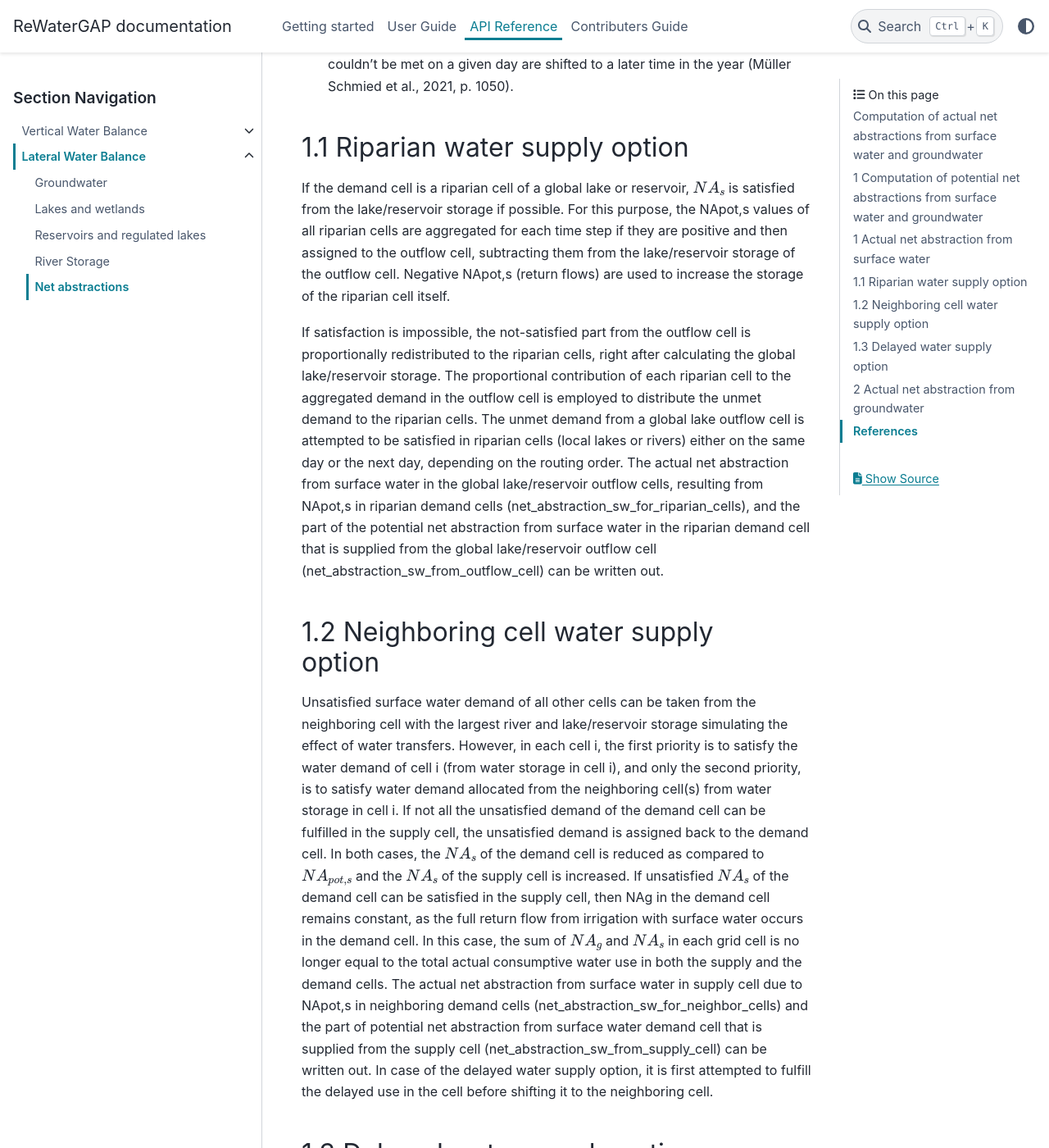
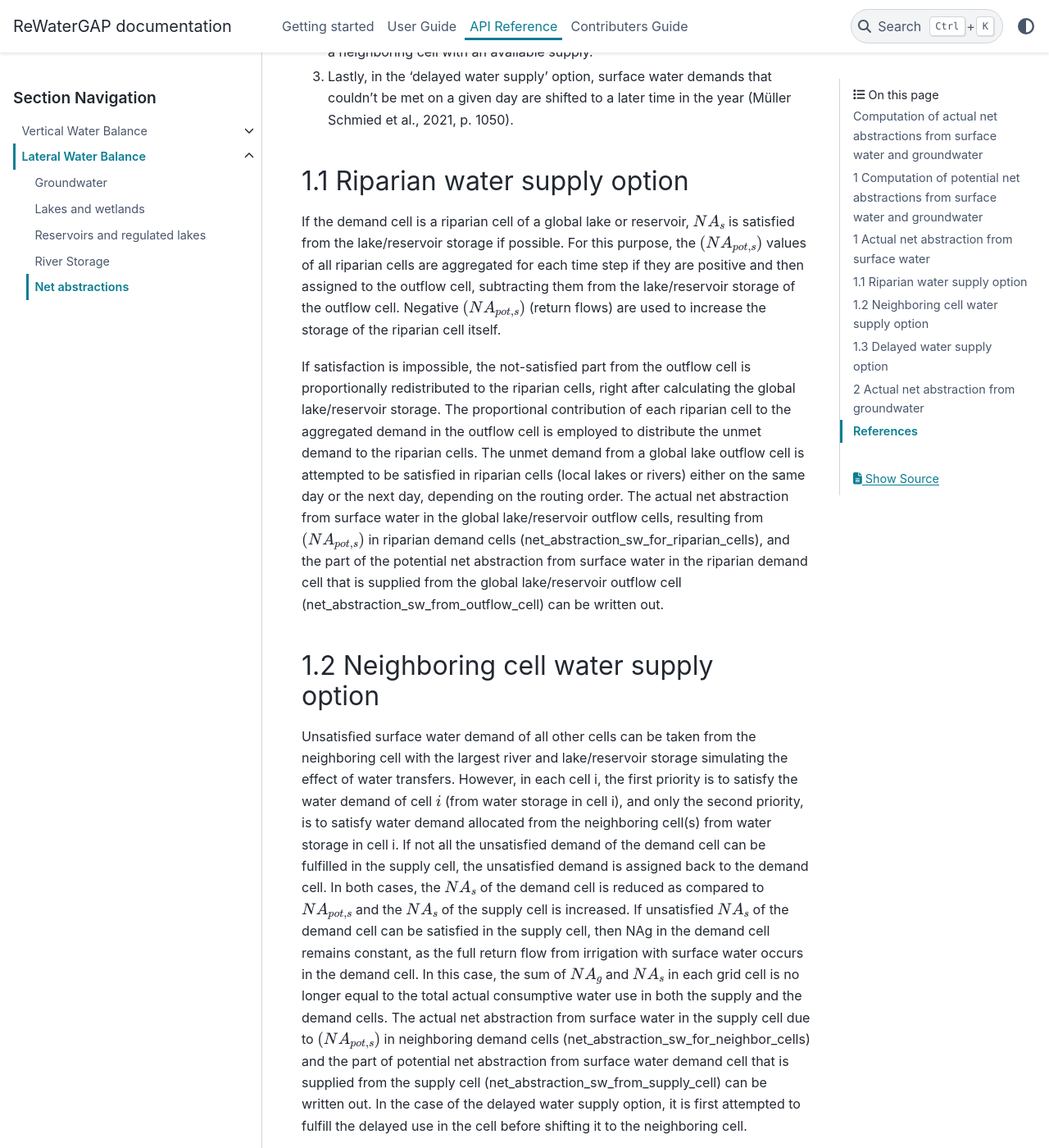
Before and after one commit to HydrologyFrankfurt/ReWaterGAP, a Sphinx documentation site: the page built from docs/api_docs/lateral_water_balance/net_abstractions.rst, in a window 1280 px wide and 1400 px high, scrolled down 2853 px. Shown: the whole window at 82% size. Built offline with Sphinx 7.4.7 and the PyData theme 0.15.4, drawn with Linux system fonts in a browser that asks for light colours; pages that are not in the unit, such as notebooks, are missing from menus; cross-references to code outside the pages are shown as plain code; some of the changed text lies outside the part shown.

Commit message:
Update net_abstractions.rst

```diff
--- a/docs/api_docs/lateral_water_balance/net_abstractions.rst
+++ b/docs/api_docs/lateral_water_balance/net_abstractions.rst
@@ -39,68 +36,72 @@
 - *dom*: domestic,
 - *man*: manufacturing.
 
+The term that is subtracted at the right-hand side of Eq. (1), the return flow from irrigation with surface water or groundwater to groundwater, can be regarded as artificial groundwater recharge [1]_.
+
 .. note::
-For computations in WaterGAP, net abstractions are converted from [km3/month] to [km3/day]
+   For computations in WaterGAP, net abstractions are converted from :math:`[{km}^{3}/month]` to :math:`[{km}^{3}/day]`.
 
 
 The subtracted artificial groundwater recharge is the returned flow from irrigation with surface water or groundwater to groundwater (Döll et al., 2012).
 
 
-For water uses where the source of the water and the destination for the return flow are surface water bodies, only the consumptive use needs to be included in the computation of NApot,s. This applies to water use for cooling thermal power plants, livestock, as well as surface water use in the domestic and manufacturing sectors.
-Thus, NApot,s is computed as:
+For water uses where the source of the water and the destination for the return flow are surface water bodies, only the consumptive use needs to be included in the computation of :math:`{NA}_{pot,s}`. This applies to water use for cooling thermal power plants, livestock, as well as surface water use in the domestic and manufacturing sectors.
+Thus, :math:`{NA}_{pot,s}` is computed as:
 
 .. math::
    {NA}_{pot,s} = [{CU}_{pot,liv} + {CU}_{pot,thermal} + {CU}_{pot,s,dom} + {CU}_{pot,s,man} + {WA}_{pot,s,irri}] – [(1-{f}_{rgi})*({WA}_{pot,g,irri}-{CU}_{pot,g,irri}+{WA}_{pot,s,irri}-{CU}_{pot,s,irri}) + ({WA}_{pot,g,dom} -{CU}_{pot,g,dom} + {WA}_{pot,g,man} - {CU}_{pot,g,man})]
 
 with:
+
 - *liv*: livestock,
 - *thermal*: cooling of thermal power plants.
 
 
 1 Actual net abstraction from surface water
 -------------------------------------------
-The demand for groundwater abstractions is always fulfilled in WaterGAP, assuming an unlimited groundwater volume, which differs from the demand for surface water abstractions. If the potential net abstraction from surface water (:math:{NA}_{pot,s}), is positive, fulfilling the demand might not be possible due to water scarcity in the surface water bodies of the grid cell.
-There are three options for managing this situation by spatially shifting parts of :math:{NA}_{pot,s} to other grid cells.
+The demand for groundwater abstractions is always fulfilled in WaterGAP, assuming an unlimited groundwater volume, which differs from the demand for surface water abstractions. If the potential net abstraction from surface water :math:`({NA}_{pot,s})`, is positive, fulfilling the demand might not be possible due to water scarcity in the surface water bodies of the grid cell.
+There are three options for managing this situation by spatially shifting parts of :math:`{NA}_{pot,s}` to other grid cells.
 
 1. With the 'riparian water supply' option, if the demanding cell is situated along a global lake or reservoir, NApot,s can be fulfilled from the storage of the lake or reservoir, if possible. In WaterGAP this is achieved by computing storages in the output cell.
-2. Alternatively, with the 'neighboring cell water supply' option, any accumulated unsatisfied potential net abstraction from surface water can be satisfied from a neighboring cell with available supply.
+2. Alternatively, with the 'neighboring cell water supply' option, any accumulated unsatisfied potential net abstraction from surface water can be satisfied from a neighboring cell with an available supply.
 3. Lastly, in the 'delayed water supply' option, surface water demands that couldn't be met on a given day are shifted to a later time in the year (Müller Schmied et al., 2021, p. 1050).
 
 
 1.1	Riparian water supply option
 ----------------------------------
-If the demand cell is a riparian cell of a global lake or reservoir, :math:`{NA}_{s}` is satisfied from the lake/reservoir storage if possible. For this purpose, the NApot,s values of all riparian cells are aggregated for each time step if they are positive and then assigned to the outflow cell, subtracting them from the lake/reservoir storage of the outflow cell.
-Negative NApot,s (return flows) are used to increase the storage of the riparian cell itself.
+If the demand cell is a riparian cell of a global lake or reservoir, :math:`{NA}_{s}` is satisfied from the lake/reservoir storage if possible. For this purpose, the :math:`({NA}_{pot,s})` values of all riparian cells are aggregated for each time step if they are positive and then assigned to the outflow cell, subtracting them from the lake/reservoir storage of the outflow cell.
+Negative :math:`({NA}_{pot,s})` (return flows) are used to increase the storage of the riparian cell itself.
 
 If satisfaction is impossible, the not-satisfied part from the outflow cell is proportionally redistributed to the riparian cells, right after calculating the global lake/reservoir storage. The proportional contribution of each riparian cell to the aggregated demand in the outflow cell is employed to distribute the unmet demand to the riparian cells. The unmet demand from a global lake outflow cell is attempted to be satisfied in riparian cells (local lakes or rivers) either on the same day or the next day, depending on the routing order.
-The actual net abstraction from surface water in the global lake/reservoir outflow cells, resulting from NApot,s in riparian demand cells (net_abstraction_sw_for_riparian_cells), and the part of the potential net abstraction from surface water in the riparian demand cell that is supplied from the global lake/reservoir outflow cell (net_abstraction_sw_from_outflow_cell) can be written out.
+The actual net abstraction from surface water in the global lake/reservoir outflow cells, resulting from :math:`({NA}_{pot,s})` in riparian demand cells (net_abstraction_sw_for_riparian_cells), and the part of the potential net abstraction from surface water in the riparian demand cell that is supplied from the global lake/reservoir outflow cell (net_abstraction_sw_from_outflow_cell) can be written out.
 
 
 1.2	Neighboring cell water supply option
 ----------------------------------------
-Unsatisﬁed surface water demand of all other cells can be taken from the neighboring cell with the largest river and lake/reservoir storage simulating the effect of water transfers. However, in each cell i, the first priority is to satisfy the water demand of cell i (from water storage in cell i), and only the second priority, is to satisfy water demand allocated from the neighboring cell(s) from water storage in cell i.
+Unsatisﬁed surface water demand of all other cells can be taken from the neighboring cell with the largest river and lake/reservoir storage simulating the effect of water transfers. However, in each cell i, the first priority is to satisfy the water demand of cell :math:`i` (from water storage in cell i), and only the second priority, is to satisfy water demand allocated from the neighboring cell(s) from water storage in cell i.
 If not all the unsatisfied demand of the demand cell can be fulfilled in the supply cell, the unsatisfied demand is assigned back to the demand cell.
 In both cases, the :math:`{NA}_{s}` of the demand cell is reduced as compared to :math:`{NA}_{pot,s}` and the :math:`{NA}_{s}` of the supply cell is increased.
 If unsatisfied :math:`{NA}_{s}` of the demand cell can be satisfied in the supply cell, then NAg in the demand cell remains constant, as the full return flow from irrigation with surface water occurs in the demand cell.
-In this case, the sum of :math:`{NA}_{g}` and :math:`{NA}_{s}` in each grid cell is no longer equal to the total actual consumptive water use in both the supply and the demand cells. The actual net abstraction from surface water in supply cell due to NApot,s in neighboring demand cells (net_abstraction_sw_for_neighbor_cells) and the part of potential net abstraction from surface water demand cell that is supplied from the supply cell (net_abstraction_sw_from_supply_cell) can be written out. In case of the delayed water supply option, it is first attempted to fulfill the delayed use in the cell before shifting it to the neighboring cell.
+In this case, the sum of :math:`{NA}_{g}` and :math:`{NA}_{s}` in each grid cell is no longer equal to the total actual consumptive water use in both the supply and the demand cells. The actual net abstraction from surface water in the supply cell due to :math:`({NA}_{pot,s})` in neighboring demand cells (net_abstraction_sw_for_neighbor_cells) and the part of potential net abstraction from surface water demand cell that is supplied from the supply cell (net_abstraction_sw_from_supply_cell) can be written out. In the case of the delayed water supply option, it is first attempted to fulfill the delayed use in the cell before shifting it to the neighboring cell.
 
 
 1.3	Delayed water supply option
 -------------------------------
-Temporal distribution, by allowing delayed satisfaction of daily surface water demands, aims to compensate that WaterGAP likely underestimates demand satisfaction due to the generic reservoir algorithm and an underestimation of the storage of water, e.g., by small tanks and dams [2]_. If even after the spatial distribution of unsatisfied :math:`{NA}_{s}`, there is still unsatisfied :math:`{NA}_{s}`, it is possible to satisfy it until the end of the calendar year. Unsatisfied :math:`{NA}_{s}` of the grid cell is registered by adding it to the variable “accumulated unsatisfied potential net abstraction from surface water” AccUnNApot,s (at the end of each time step). At the beginning of the next time step, it  is added to the NApot,s of that day, and it is attempted to satisfy AccUnNApot,s by subtracting it from the surface water storages, either increasing or decreasing :math:`{AccUnNA}_{pot,s}`.
+Temporal distribution, by allowing delayed satisfaction of daily surface water demands, aims to compensate that WaterGAP likely underestimates demand satisfaction due to the generic reservoir algorithm and an underestimation of the storage of water, e.g., by small tanks and dams [2]_. If even after the spatial distribution of unsatisfied :math:`{NA}_{s}`, there is still unsatisfied :math:`{NA}_{s}`, it is possible to satisfy it until the end of the calendar year. Unsatisfied :math:`{NA}_{s}` of the grid cell is registered by adding it to the variable “accumulated unsatisfied potential net abstraction from surface water” :math:`{AccUnNA}_{pot,s}` (at the end of each time step). At the beginning of the next time step, it  is added to the NApot,s of that day, and it is attempted to satisfy AccUnNApot,s by subtracting it from the surface water storages, either increasing or decreasing :math:`{AccUnNA}_{pot,s}`.
 The daily unsatisfied net abstraction from surface water :math:`{UnNA}_{pot,s}` of a grid cell is computed as :math:`{AccUnNA}_{pot,s(t)}` minus :math:`{AccUnNA}_{pot,s(t-1)}` at the end of each time step. If it is positive, then less water than demanded can be taken from the surface water on this day. If it is zero, :math:`{NA}_{s}` = :math:`{NA}_{pot,s}`. If it is negative, more surface water is net abstracted on this day than demanded. If for the previous time step, :math:`{NA}_{s}` is not equal to :math:`{NA}_{pot,s}` and if there is withdrawal from the surface for irrigation, :math:`{NA}_{g}`  is adapted to account for the change in return flows from the surface water.
 
-Note:  if delayed water supply option is deactivated, the daily unsatisfied net abstraction from surface water is :math:`{AccUnNA}_{pot,s(t)}`
+.. note::
+   If the delayed water supply option is deactivated, the daily unsatisfied net abstraction from surface water is :math:`{AccUnNA}_{pot,s(t)}`
 
 
 2 Actual net abstraction from groundwater
 -----------------------------------------
-In the computation of :math:`{NA}_{pot,g}` in GWSWUSE, it is assumed that the total demand for irrigation by surface water can be fulfilled by the water available in surface water bodies including the river. As net abstractions from groundwater are a function of the return flows of irrigation with surface water (return flows of all other sectors are assumed to only flow to surface water bodies) [1]_, the potential net abstraction from groundwater NApot,g needs to be adapted if, for each cell and time step, the actual net abstraction from surface water for irrigation is smaller than what was assumed when computing NApot,s of a day (i.e., not all demand for net abstractions from surface water can be fulfilled even after spatial redistribution) or if, due to the delayed water use option, more surface water is abstracted for irrigation than demanded on this day (so whenever net abstraction from surface water on a specific day differs from the potential one computed in GWSWUSE). It is assumed in WGHM that irrigation water abstraction is reduced as a priority, and fulfilled only after non-irrigation demands are fulfilled. Actual net abstraction from groundwater :math:`{NA}_{g}` is computed in each time step based on :math:`{NA}_{pot,g(t)}` and :math:`{UnNA}_{pot,s(t-1)}`, using the equations to compute :math:`{NA}_{g}`, and :math:`{NA}_{pot,g}` as described in Döll et al. (2012)[1]_.
+In the computation of :math:`{NA}_{pot,g}` in GWSWUSE, it is assumed that the total demand for irrigation by surface water can be fulfilled by the water available in surface water bodies including rivers. As net abstractions from groundwater are a function of the return flows of irrigation with surface water (return flows of all other sectors are assumed to only flow to surface water bodies) [1]_, the potential net abstraction from groundwater NApot,g needs to be adapted if, for each cell and time step, the actual net abstraction from surface water for irrigation is smaller than what was assumed when computing NApot,s of a day (i.e., not all demand for net abstractions from surface water can be fulfilled even after spatial redistribution) or if, due to the delayed water use option, more surface water is abstracted for irrigation than demanded on this day (so whenever net abstraction from surface water on a specific day differs from the potential one computed in GWSWUSE). It is assumed in WGHM that irrigation water abstraction is reduced as a priority, and fulfilled only after non-irrigation demands are fulfilled. Actual net abstraction from groundwater :math:`{NA}_{g}` is computed in each time step based on :math:`{NA}_{pot,g(t)}` and :math:`{UnNA}_{pot,s(t-1)}`, using the equations to compute :math:`{NA}_{g}`, and :math:`{NA}_{pot,g}` as described in Döll et al. (2012)[1]_.
 
 
 **UnNApot,s(t-1) is positive and WApot,s,irri(t) >0**
 
-In this case, the surface water abstraction for irrigation on the previous day was lower than that assumed when computing :math:`{NA}_{pot,g}`. Thus, return flows to groundwater are decreased and :math:`{NA}_{g}` becomes larger than :math:`{NA}_{pot,g}`. We derive the algorithm by setting, as a first step, all water uses that are not related to surface water use for irrigation to zero, as they are not affected by the reduction of net abstraction from surface water as compared to :math:`{NA}_{pot,s}`. The equations in italics show the derivation, the normal letters what is included in the code. Then, Eq. (2) is simplified to
+In this case, the surface water abstraction for irrigation on the previous day was lower than that assumed when computing :math:`{NA}_{pot,g}`. Thus, return flows to groundwater are decreased and :math:`{NA}_{g}` becomes larger than :math:`{NA}_{pot,g}`. We derive the algorithm by setting, as a first step, all water uses that are not related to surface water use for irrigation to zero, as they are not affected by the reduction of net abstraction from surface water as compared to :math:`{NA}_{pot,s}`. The equations in italics show the derivation, the normal letters what is included in the code. Then, Eq. (2) is simplified to:
 
 .. math::
    {NA}_{pot,s} = {WA}_{pot,s,irri} - {(1-frgi)}*{({WA}_{pot,s,irri} - {CU}_{pot,s,irri})}
@@ -133,12 +134,12 @@
    WAs,irri = (1/factor) (factor WApot,s,irri - UnNApot,s)
 
 
-Neglecting all water uses except surface water use for irrigation, Eq. 1 is simplified to
+Neglecting all water uses except surface water use for irrigation, Eq. 1 is simplified to:
 
 .. math::
    {NA}_{pot,g} = -{f}_{rgi}*({1}-{eff})*{WA}_{pot,s,irri}
 
-Then, the change in return flow to groundwater due to changing from WApot,s,irri to Ws,irr is computed as
+Then, the change in return flow to groundwater due to changes from :math:`{WA}_{pot,s,irri}` to :math:`[W}_{s,irr}` is computed as:
 
 .. math::
    returnflow\:change = {f}_{rgi}*({1}-{eff})({WA}_{s,irri}-{WA}_{pot,s,irri})
@@ -149,13 +150,13 @@
 
 **UnNApot,s(t-1) is positive and WApot,s,irri(t) = 0**
 
-Then, NAg is not adjusted as without irrigation, there is never any return flow to groundwater. The daily unsatisfied net abstraction from surface water is added to the accumulated unsatisfied NAs from other sectors as
-G_acc_unsat_net_abstraction_other_sectors += UnNApot,s
-and return NAg = NApot,g
+Then, :math:`{NA}_{g}` is not adjusted as without irrigation, there is never any return flow to groundwater. The daily unsatisfied net abstraction from surface water is added to the accumulated unsatisfied :mah:`{NA}_{s}` from other sectors as
+:math:`{G}_{acc_unsat_net_abstraction_other_sectors} += {UnNA}_{pot,s}`
+and return :math:{NA}_{g} = {NA}_{pot,g}`.
 
 **UnNApot,s(t-1) is negative and WApot,s,irri(t) >0**
 
-In this case, the actual NAs subtracted from surface water storage was larger than NApot,s on the previous day, as part of the unsatisfied NApot,s accumulated from earlier time could by satisfied. If this additional NAs was caused by supplying irrigation water and not only for satisfying the water demand of other sectors (which have priority), then more return flow to groundwater is generated than it was assumed when NApot,g was computed in GWSWUSE. Thus, return flows to groundwater are increased and NAg becomes smaller than NApot,g
+In this case, the actual :math:'{NA}_{s}` subtracted from surface water storage was larger than :math:'{NA}_{pot,s}` on the previous day, as part of the unsatisfied :math:'{NA}_{pot,s}` accumulated from earlier times could be satisfied. If this additional :math:'{NA}_{s}` was caused by supplying irrigation water and not only for satisfying the water demand of other sectors (which have priority), then more return flow to groundwater is generated than it was assumed when :math:'{NA}_{pot,g}` was computed in GWSWUSE. Thus, return flows to groundwater are increased and :math:'{NA}_{g}` becomes smaller than :math:'{NA}_{pot,g}`
 
 .. math::
    {NA}_{s} = {NA}_{pot,s} + {added\:net\:abstraction}_{sw,irri}
```
Also changed, not shown: other parts of docs/api_docs/lateral_water_balance/net_abstractions.rst (+6 -9 lines).
